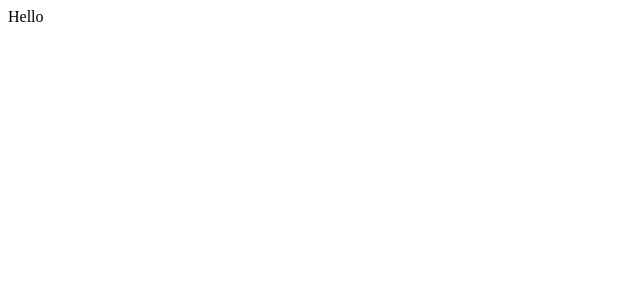
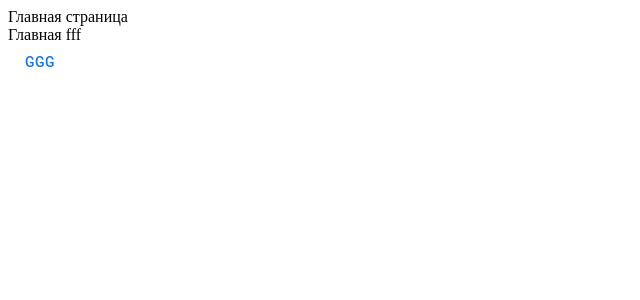
Before and after one commit to IrinaPerezhegina/music-platform, a Next.js app in the folder client/: page / in a window 1280 px wide. Shown: the top 300 px of the page, without its empty margins (0-640 px from the left). Built offline with nearby package versions, Linux system fonts and the light colour scheme.

Commit message:
add material ui

```diff
--- a/client/package.json
+++ b/client/package.json
@@ -9,6 +9,10 @@
     "lint": "next lint"
   },
   "dependencies": {
+    "@emotion/react": "^11.14.0",
+    "@emotion/styled": "^11.14.0",
+    "@mui/icons-material": "^6.4.1",
+    "@mui/material": "^6.4.1",
     "next": "15.1.6",
     "react": "^19.0.0",
     "react-dom": "^19.0.0"
--- a/client/pages/index.tsx
+++ b/client/pages/index.tsx
@@ -1,6 +1,15 @@
+import { Button } from "@mui/material"
+
 const Index=()=>{
     return(
-        <div>Hello</div>
+        <div>
+             <div>Главная страница</div>
+             <div>Главная fff</div>
+             <Button>ggg</Button>
+        </div>
+
+
     )
 }
+// 56:50
 export default Index
```
Also changed, not shown: 2 other files (tests, documents, lock files or other folders).
